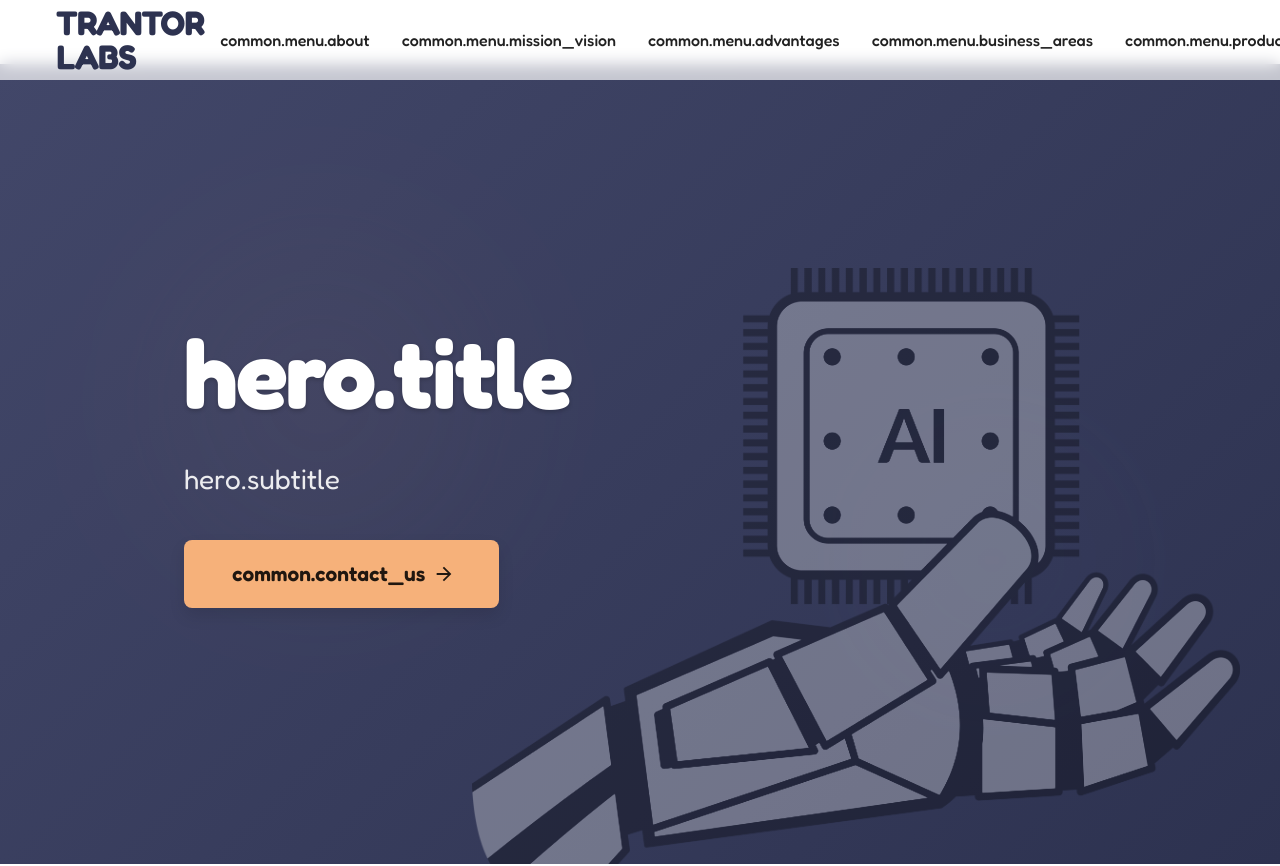
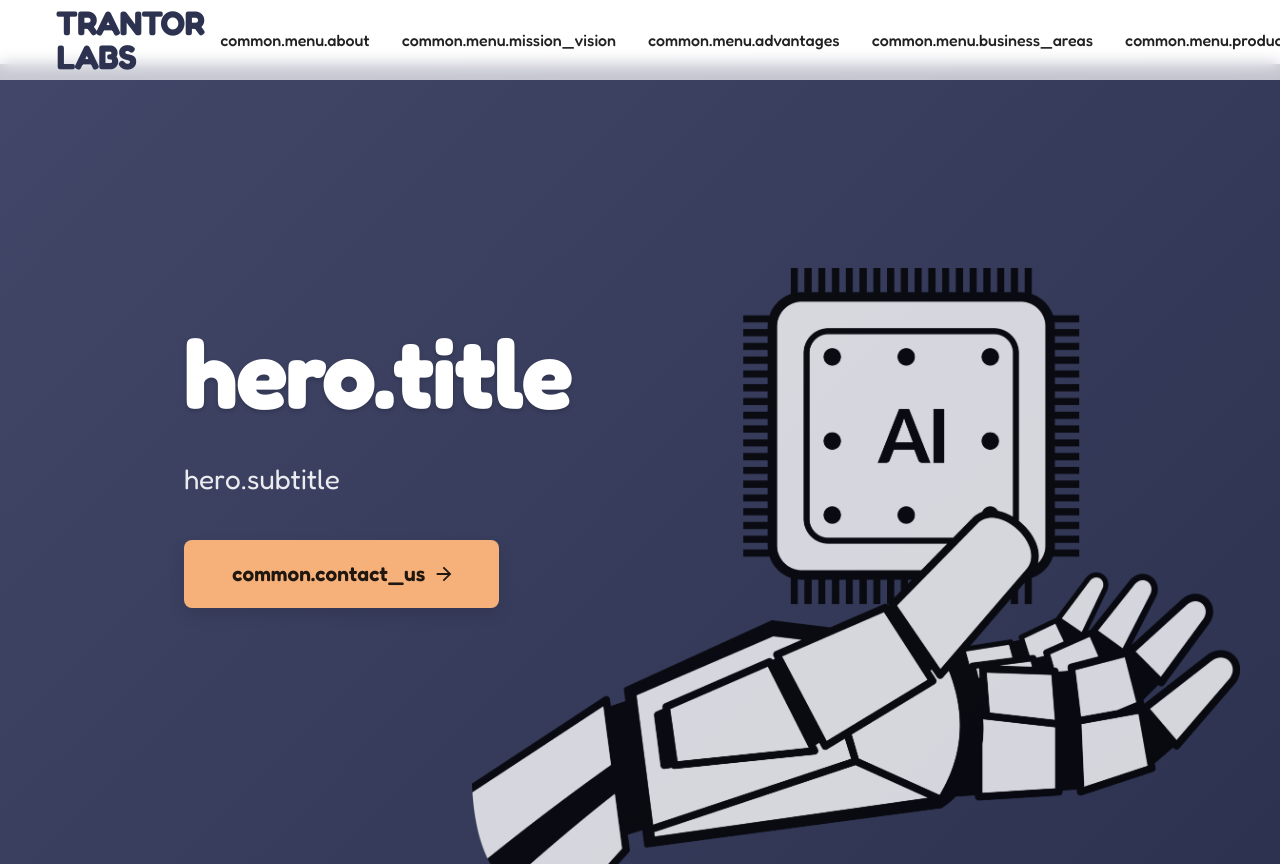
Before and after one commit to 404-atomic/trantorlabs-landing, a Next.js app: page / in a window 1280 px wide. Shown: the top 866 px of the page. Built offline with nearby package versions, Linux system fonts and the light colour scheme; what i18next-resources-to-backend would draw is missing.

Commit message:
prod v1.5 - image opacity fix

```diff
--- a/src/components/sections/Hero.tsx
+++ b/src/components/sections/Hero.tsx
@@ -1,7 +1,6 @@
 'use client';
 
-import { Box, Button, Container, Grid, Typography } from '@mui/material';
-import { motion } from 'framer-motion';
+import { Box, Container, Grid, Typography, Button } from '@mui/material';
 import { useTranslation } from 'react-i18next';
 import { COLORS } from '@/lib/constants/theme';
 import ArrowForwardIcon from '@mui/icons-material/ArrowForward';
@@ -25,7 +24,6 @@ export const Hero = () => {
         background: `linear-gradient(135deg, ${COLORS.primary.dark}, ${COLORS.primary.main})`,
       }}
     >
-      {/* Animated background elements */}
       <Box
         sx={{
           position: 'absolute',
@@ -34,61 +32,10 @@ export const Hero = () => {
           right: 0,
           bottom: 0,
           overflow: 'hidden',
-          zIndex: 0,
+          zIndex: 1,
         }}
       >
-        <motion.div
-          initial={{ opacity: 0, scale: 0.8 }}
-          animate={{
-            opacity: [0.5, 0.3, 0.5],
-            scale: [1, 1.2, 1],
-          }}
-          transition={{
-            duration: 10,
-            repeat: Infinity,
-            repeatType: 'reverse',
-          }}
-          style={{
-            position: 'absolute',
-            top: '10%',
-            left: '5%',
-            width: '40vw',
-            height: '40vw',
-            background: `radial-gradient(circle, ${COLORS.secondary.main}20 0%, transparent 70%)`,
-            borderRadius: '50%',
-            filter: 'blur(60px)',
-          }}
-        />
-        <motion.div
-          initial={{ opacity: 0, scale: 0.8 }}
-          animate={{
-            opacity: [0.3, 0.5, 0.3],
-            scale: [1, 1.1, 1],
-          }}
-          transition={{
-            duration: 8,
-            repeat: Infinity,
-            repeatType: 'reverse',
-            delay: 1,
-          }}
-          style={{
-            position: 'absolute',
-            bottom: '10%',
-            right: '5%',
-            width: '35vw',
-            height: '35vw',
-            background: `radial-gradient(circle, ${COLORS.primary.light}20 0%, transparent 70%)`,
-            borderRadius: '50%',
-            filter: 'blur(60px)',
-          }}
-        />
-
-        {/* Background Image */}
         <Box
-          component={motion.div}
-          initial={{ opacity: 0, scale: 0.95 }}
-          animate={{ opacity: 0.3, scale: 1 }}
-          transition={{ duration: 1 }}
           sx={{
             position: 'absolute',
             top: { xs: '100px', sm: '350px', md: '130px' },
@@ -99,8 +46,8 @@ export const Hero = () => {
             backgroundSize: { xs: '100%', sm: '110%', md: 'contain' },
             backgroundPosition: { xs: 'center top', sm: 'center bottom', md: 'right center' },
             backgroundRepeat: 'no-repeat',
-            filter: 'brightness(1.1) contrast(1.1)',
             transition: 'opacity 0.3s ease',
+            opacity: 0.8,
           }}
         />
       </Box>
@@ -110,13 +57,8 @@ export const Hero = () => {
         zIndex: 1,
       }}>
         <Grid container spacing={4} alignItems="center">
-          {/* Left content */}
           <Grid item xs={12} md={6}>
-            <motion.div
-              initial={{ opacity: 0, x: -50 }}
-              animate={{ opacity: 1, x: 0 }}
-              transition={{ duration: 0.8, delay: 0.2 }}
-            >
+            <Box>
               <Typography
                 variant="h1"
                 sx={{
@@ -171,12 +113,13 @@ export const Hero = () => {
                   '&:hover': {
                     transform: 'translateY(-2px)',
                     boxShadow: '0 12px 20px rgba(0,0,0,0.15)',
+                    backgroundColor: COLORS.primary.light,
                   },
                 }}
               >
                 {t('common.contact_us')}
               </Button>
-            </motion.div>
+            </Box>
           </Grid>
         </Grid>
       </Container>
```
Also changed, not shown: 1 other file (tests, documents, lock files or other folders).
